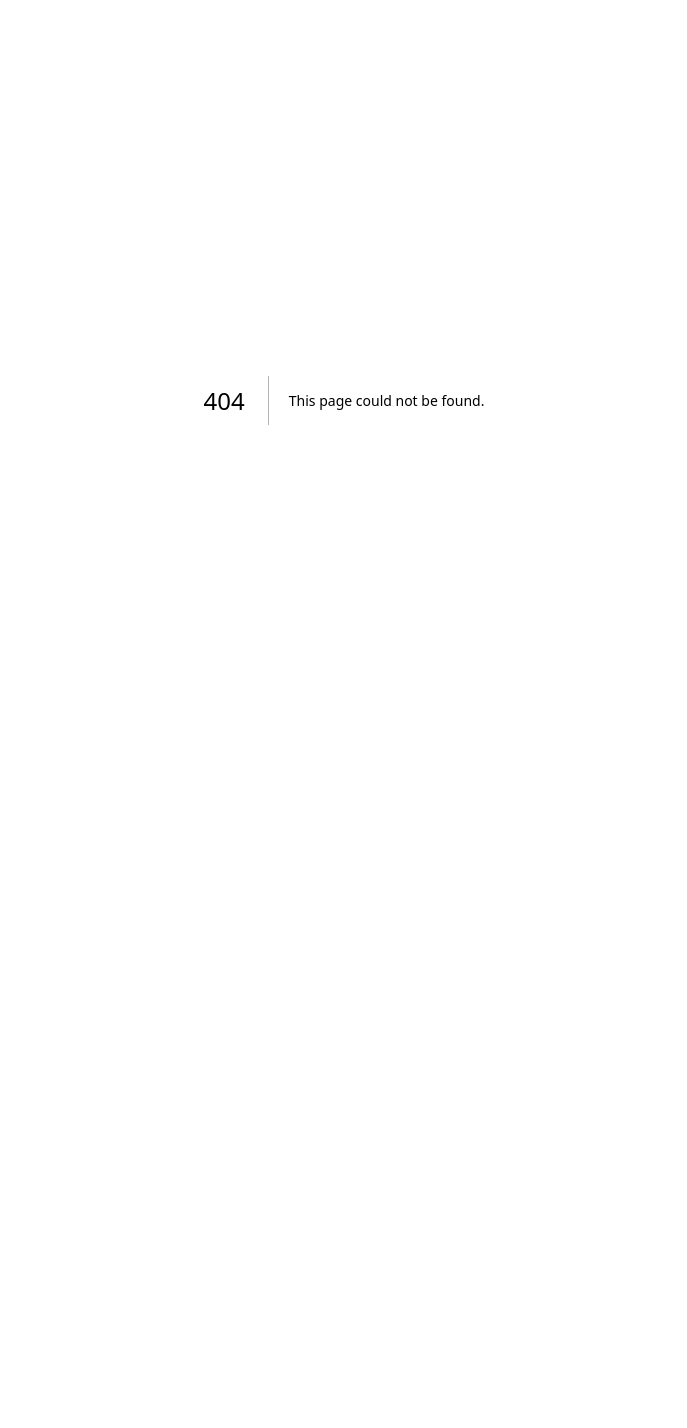
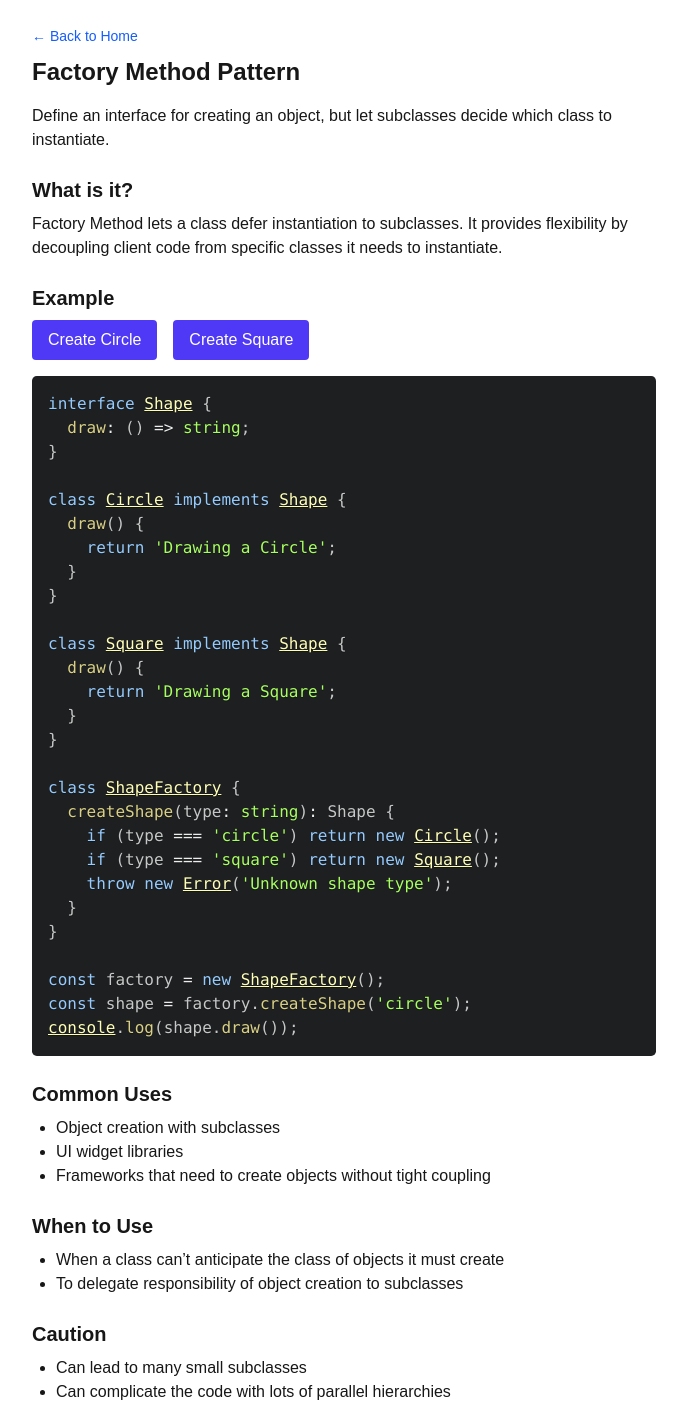
Before and after one commit to Mubtasim/patternalysis, a Next.js app: page /patterns/factory-method in a window 1280 px wide. Before the commit this address had no page. Shown: the whole page, without its empty margins (296-983 px from the left). Before the commit the page ends 800 px from the top, so only its background shows below. Built offline with nearby package versions, Linux system fonts and the light colour scheme.

Commit message:
feat: Add Factory Method pattern page and update home page to include it in the list of implemented patterns

```diff
--- a/src/app/page.tsx
+++ b/src/app/page.tsx
@@ -2,7 +2,7 @@
 import Link from "next/link";
 
 export default function Home() {
-  const implementedPatterns = ["singleton", "observer"];
+  const implementedPatterns = ["singleton", "observer", "factory-method"];
 
   const allPatterns = [
     "singleton",
--- /dev/null
+++ b/src/app/patterns/factory-method/page.tsx
@@ -0,0 +1,133 @@
+"use client";
+
+import PatternLayout from "@/components/PatternLayout";
+import { useState } from "react";
+import { Prism as SyntaxHighlighter } from "react-syntax-highlighter";
+import { atomDark } from "react-syntax-highlighter/dist/cjs/styles/prism";
+
+// Shape interface
+interface Shape {
+  draw: () => string;
+}
+
+class Circle implements Shape {
+  draw() {
+    return "Drawing a Circle";
+  }
+}
+
+class Square implements Shape {
+  draw() {
+    return "Drawing a Square";
+  }
+}
+
+// Factory Method
+class ShapeFactory {
+  createShape(type: string): Shape {
+    if (type === "circle") return new Circle();
+    if (type === "square") return new Square();
+    throw new Error("Unknown shape type");
+  }
+}
+
+export default function FactoryMethodPage() {
+  const [message, setMessage] = useState("");
+
+  const factory = new ShapeFactory();
+
+  const handleCreateShape = (type: string) => {
+    try {
+      const createdShape = factory.createShape(type);
+      setMessage(createdShape.draw());
+    } catch (error) {
+      setMessage("Error: " + (error as Error).message);
+    }
+  };
+
+  return (
+    <PatternLayout title="Factory Method">
+      <p className="mb-4">
+        Define an interface for creating an object, but let subclasses decide
+        which class to instantiate.
+      </p>
+
+      <h2 className="text-xl font-semibold mt-6 mb-2">What is it?</h2>
+      <p className="mb-4">
+        Factory Method lets a class defer instantiation to subclasses. It
+        provides flexibility by decoupling client code from specific classes it
+        needs to instantiate.
+      </p>
+
+      <h2 className="text-xl font-semibold mt-6 mb-2">Example</h2>
+      <div className="flex gap-4 mb-4">
+        <button
+          className="bg-indigo-600 hover:bg-indigo-500 px-4 py-2 rounded text-white"
+          onClick={() => handleCreateShape("circle")}
+        >
+          Create Circle
+        </button>
+        <button
+          className="bg-indigo-600 hover:bg-indigo-500 px-4 py-2 rounded text-white"
+          onClick={() => handleCreateShape("square")}
+        >
+          Create Square
+        </button>
+      </div>
+      {message && (
+        <p className="mb-6 text-green-400 font-semibold">{message}</p>
+      )}
+
+      <SyntaxHighlighter language="ts" style={atomDark} className="rounded">
+        {`interface Shape {
+  draw: () => string;
+}
+
+class Circle implements Shape {
+  draw() {
+    return 'Drawing a Circle';
+  }
+}
+
+class Square implements Shape {
+  draw() {
+    return 'Drawing a Square';
+  }
+}
+
+class ShapeFactory {
+  createShape(type: string): Shape {
+    if (type === 'circle') return new Circle();
+    if (type === 'square') return new Square();
+    throw new Error('Unknown shape type');
+  }
+}
+
+const factory = new ShapeFactory();
+const shape = factory.createShape('circle');
+console.log(shape.draw());`}
+      </SyntaxHighlighter>
+
+      <h2 className="text-xl font-semibold mt-6 mb-2">Common Uses</h2>
+      <ul className="list-disc ml-6 mb-4">
+        <li>Object creation with subclasses</li>
+        <li>UI widget libraries</li>
+        <li>Frameworks that need to create objects without tight coupling</li>
+      </ul>
+
+      <h2 className="text-xl font-semibold mt-6 mb-2">When to Use</h2>
+      <ul className="list-disc ml-6 mb-4">
+        <li>
+          When a class can’t anticipate the class of objects it must create
+        </li>
+        <li>To delegate responsibility of object creation to subclasses</li>
+      </ul>
+
+      <h2 className="text-xl font-semibold mt-6 mb-2">Caution</h2>
+      <ul className="list-disc ml-6">
+        <li>Can lead to many small subclasses</li>
+        <li>Can complicate the code with lots of parallel hierarchies</li>
+      </ul>
+    </PatternLayout>
+  );
+}
```
